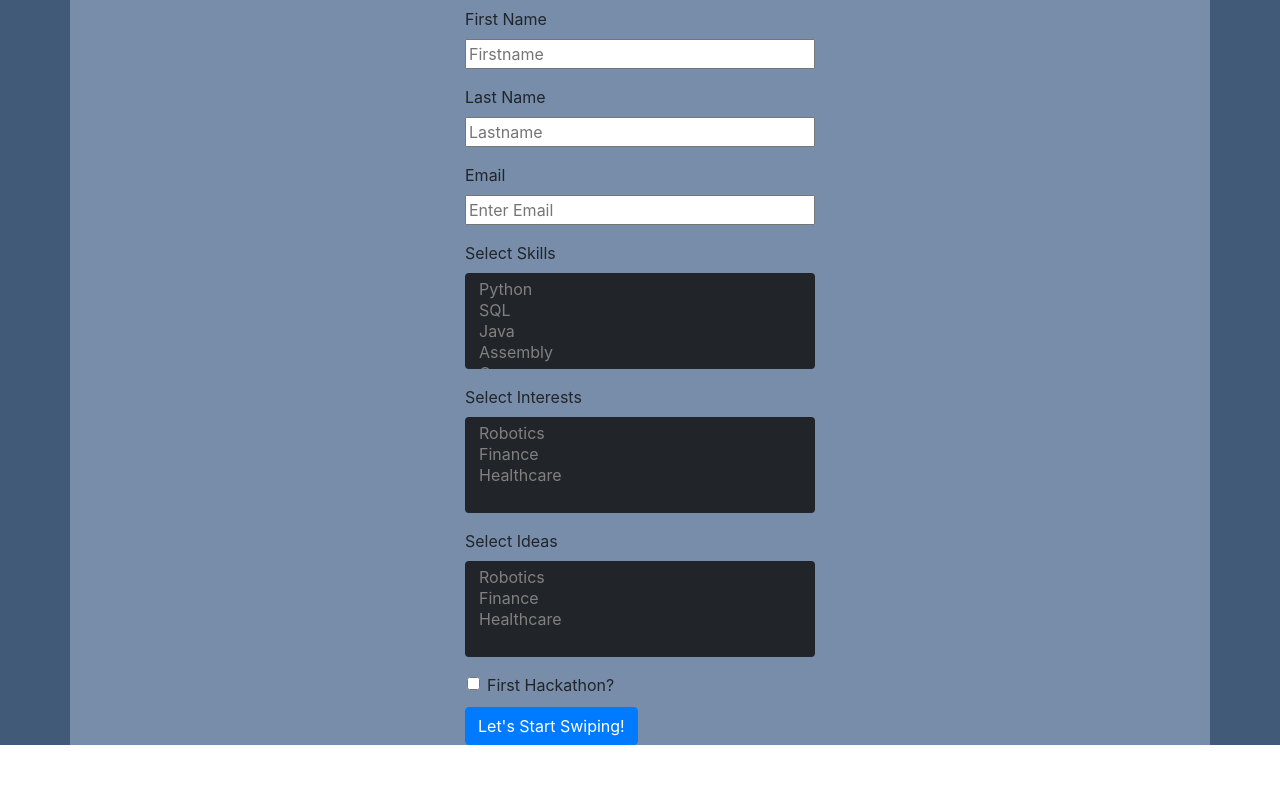
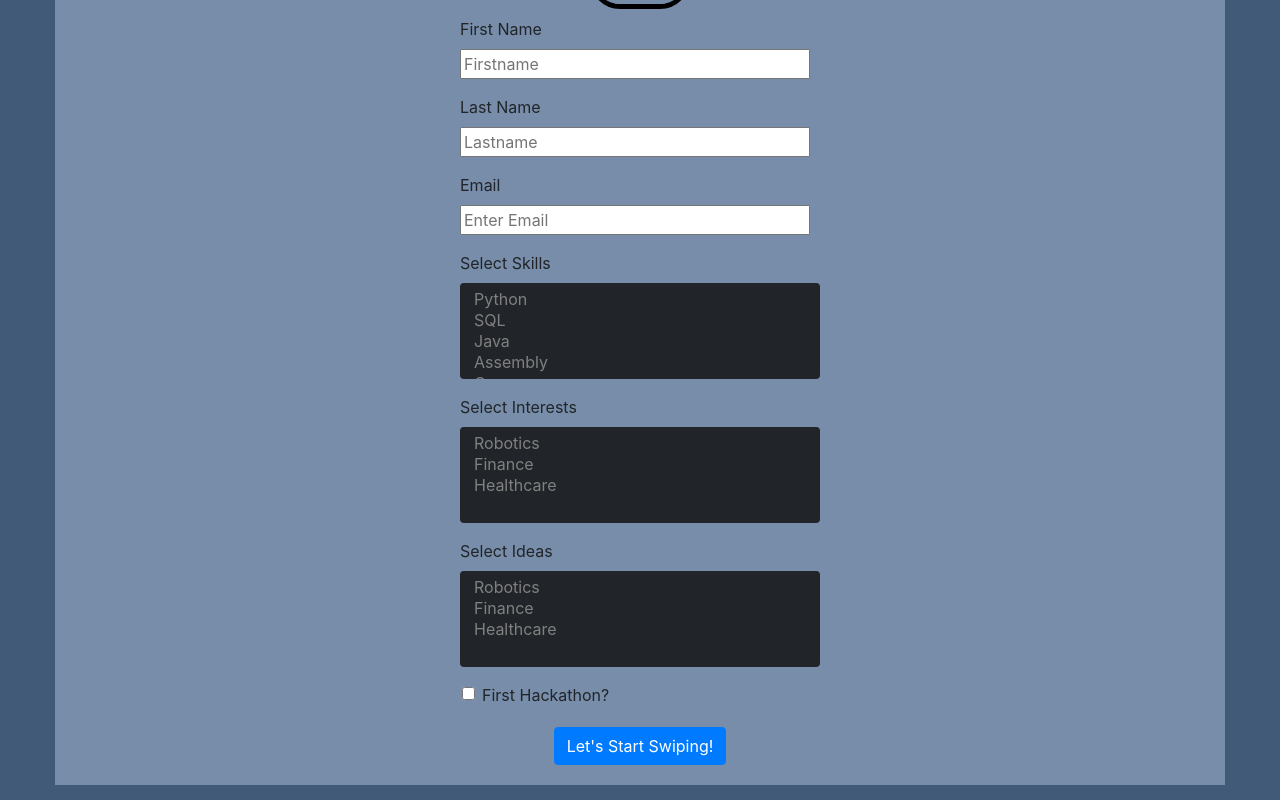
Before and after one commit to Nineluj/Jumble, an Angular app in the folder frontend/jouble-frontend/: page /userInfo in a window 1280 px wide. Shown: the part 328-1128 px from the top of the page. Before the commit the page ends 1073 px from the top, so only its background shows below. Built offline with nearby package versions, Linux system fonts and the light colour scheme; some icons are missing.

Commit message:
user photo upload start

```diff
--- a/frontend/jouble-frontend/src/app/user-info/user-info.component.html
+++ b/frontend/jouble-frontend/src/app/user-info/user-info.component.html
@@ -1,5 +1,5 @@
 <div class="user-info">
-  <div class="container">
+  <div class="container" style="padding: 10px 0 15px 0;">
     <div class="row" style="background-color: #778da9;">
       <div class="col-sm-4 offset-sm-4">
         <h3 class="text-center" style="padding-top: 10px;">
@@ -69,7 +69,7 @@
         </label>
       </div>
 
-      <div class="col-sm-4 offset-sm-4" style="margin-top: 10px;">
+      <div class="col-sm-4 offset-sm-4" style="margin-top: 10px; padding: 10px 0 20px 0; text-align: center;">
         <button routerLink='/swipe' class="btn btn-primary">Let's Start Swiping!</button>
       </div>
     </div>
--- a/frontend/jouble-frontend/src/index.html
+++ b/frontend/jouble-frontend/src/index.html
@@ -1,5 +1,5 @@
 <!doctype html>
-<html lang="en">
+<html style="background-color: #0d1321;" lang="en">
 <head>
   <meta charset="utf-8">
   <title>JoubleFrontend</title>
```
